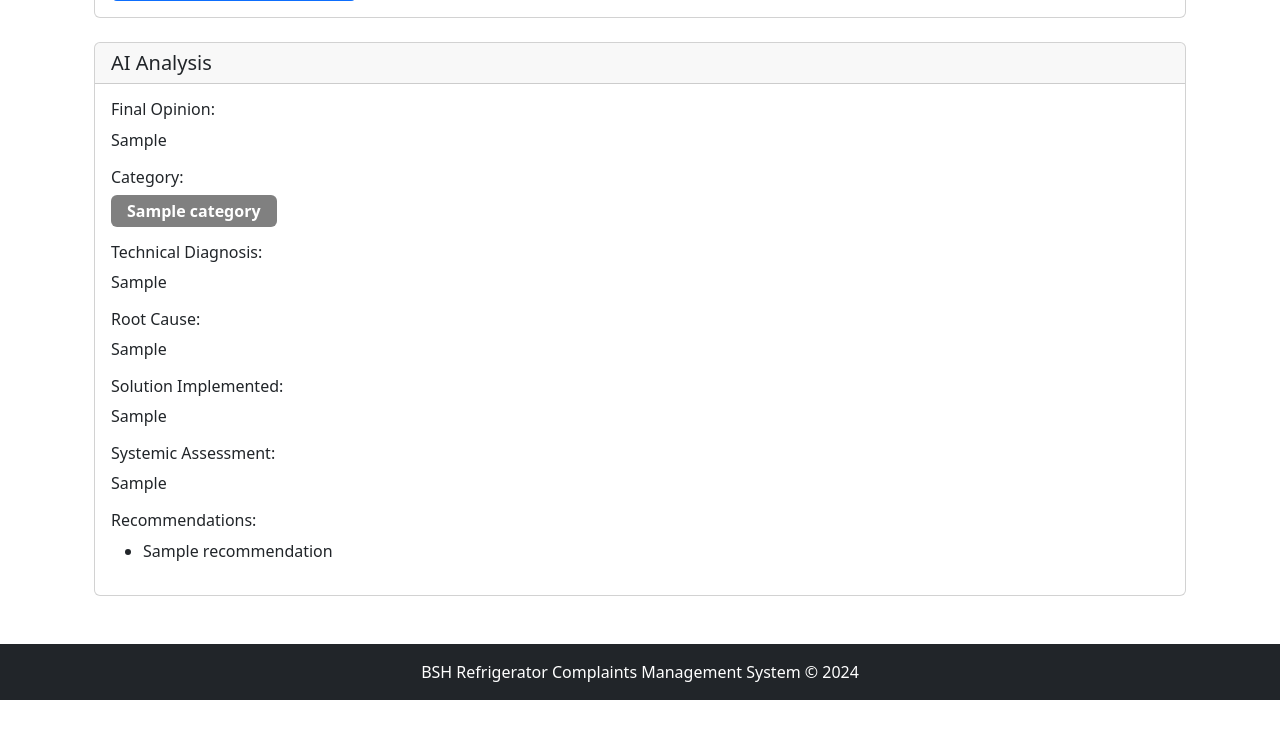
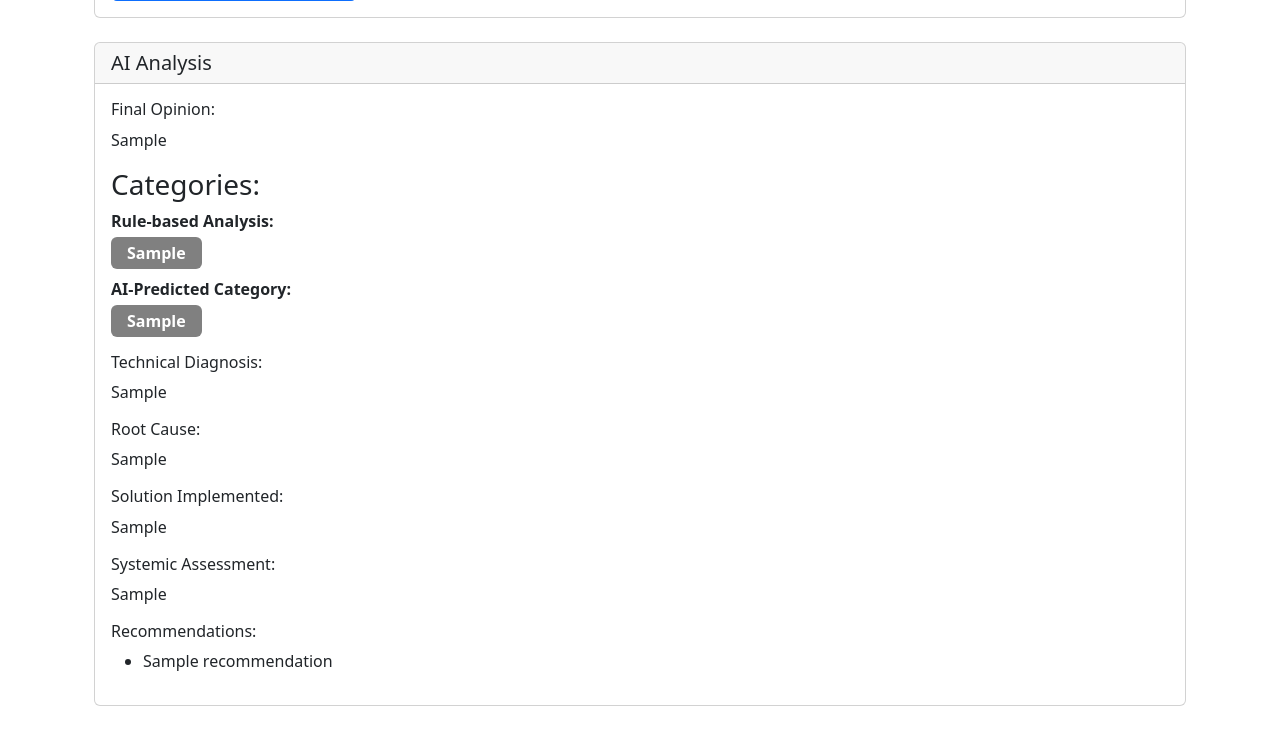
Before and after one commit to prometa-ai/demo-bsh-complaints-management, a Flask app: template templates/unified_complaint.html in a window 1280 px wide. Shown: the part 2821-3567 px from the top of the page. Before the commit the page ends 3521 px from the top, so only its background shows below. Run offline with Flask 3, Linux system fonts and the light colour scheme; the template is opened without the code that fills it: most values are stand-ins (such as "Sample title", 1, 10 or a date in 2020); some libraries are stand-ins or nearby versions.

```diff
--- a/app.py
+++ b/app.py
@@ -23,7 +23,6 @@ from markupsafe import Markup
 
 # Import OpenAI for AI analysis
 import openai
-from openai import OpenAI
 from dotenv import load_dotenv
 
 app = Flask(__name__)
@@ -63,19 +62,16 @@ app.jinja_env.globals.update(max=max, min=min)
 # Load environment variables (you'll need to create a .env file with your OpenAI API key)
 load_dotenv()
 
-# Configure OpenAI client only if API key is available
-client = None
+# Initialize OpenAI client
 if os.getenv("OPENAI_API_KEY"):
     try:
-        # Fix: Remove the problematic proxies parameter
-        openai_api_key = os.getenv("OPENAI_API_KEY")
-        # Create a clean client without extra parameters
-        client = OpenAI(
-            api_key=openai_api_key
-        )
-        print(f"OpenAI client initialized successfully")
+        # Set the API key directly
+        openai.api_key = os.getenv("OPENAI_API_KEY")
+        print("OpenAI configuration initialized")
     except Exception as e:
-        print(f"Error initializing OpenAI client: {e}")
+        print(f"Error initializing OpenAI configuration: {e}")
+else:
+    print("No OpenAI API key found")
 
 # Helper functions
 def connect_to_db():
@@ -1101,7 +1097,8 @@ The technician's assessment of {tech_category.lower()} is supported by the diagn
     # Default response with the determined category and final opinion
     default_response = {
         "final_opinion": final_opinion,
-        "category": final_category,
+        "rule_based_category": final_category,  # Renamed from category to rule_based_category
+        "openai_category": None,  # New field for OpenAI's prediction
         "technical_diagnosis": technical_diagnosis,
         "root_cause": "Analysis of component-specific failure is needed. Refer to the technical assessment notes for initial diagnosis.",
         "solution_implemented": "See technician notes for implemented solution details.",
@@ -1127,91 +1124,13 @@ The technician's assessment of {tech_category.lower()} is supported by the diagn
         ]
 
     # If OpenAI API key is not configured or if we're testing, return default response
-    if not os.getenv("OPENAI_API_KEY"):
+    if not openai.api_key:
+        print("No OpenAI API key available, returning default response")
         return default_response
 
     try:
-        # Create a clean OpenAI client without problematic parameters
-        api_client = OpenAI(api_key=os.getenv("OPENAI_API_KEY"))
-
-        # Prepare the data for the AI model
-        complaint_summary = f"""
-        Customer: {complaint_data['customerInformation']['fullName']}
-        Product: {complaint_data['productInformation']['modelNumber']}
-        Serial Number: {complaint_data['productInformation']['serialNumber']}
-        Purchase Date: {complaint_data['productInformation']['dateOfPurchase']}
-        Warranty Status: {complaint_data['warrantyInformation']['warrantyStatus']}
-        Warranty Expiration: {complaint_data['warrantyInformation']['warrantyExpirationDate']}
-        Problem Types: {', '.join(complaint_data['complaintDetails']['natureOfProblem'])}
-        Problem Description: {complaint_data['complaintDetails']['detailedDescription']}
-        Date First Occurred: {complaint_data['complaintDetails']['problemFirstOccurrence']}
-        Frequency: {complaint_data['complaintDetails']['frequency']}
-        Environmental Conditions:
-        - Room Temperature: {complaint_data['environmentalConditions']['roomTemperature']}
-        - Ventilation: {complaint_data['environmentalConditions']['ventilation']}
-        - Recent Changes: {complaint_data['environmentalConditions']['recentEnvironmentalChanges']}
-        Customer Service Notes: {complaint_data['serviceRepresentativeNotes']['initialAssessment']}
-        Immediate Actions Taken: {complaint_data['serviceRepresentativeNotes']['immediateActionsTaken']}
-        Service Rep Recommendations: {complaint_data['serviceRepresentativeNotes']['recommendations']}
-        """
-
-        tech_notes_summary = ""
-        if technical_notes:
-            for i, (_, _, note_data) in enumerate(technical_notes):
-                tech_notes_summary += f"""
-                --- TECHNICAL NOTE {i+1} ---
-                Technician: {note_data.get('technicianName', 'Unknown')}
-                Visit Date: {note_data.get('visitDate', 'Unknown')}
-
-                ERROR CODE/SYMPTOM CODE: {note_data.get('technicalAssessment', {}).get('faultDiagnosis', 'Not provided')}
-
-                FAULTY PARTS:
-                Components Inspected: {', '.join(note_data.get('technicalAssessment', {}).get('componentInspected', ['None']))}
-                Parts Replaced: {', '.join(note_data.get('partsReplaced', ['None']))}
-
-                Root Cause: {note_data.get('technicalAssessment', {}).get('rootCause', 'Not provided')}
-                Solution: {note_data.get('technicalAssessment', {}).get('solutionProposed', 'Not provided')}
-
-                WORK EXECUTED: {note_data.get('repairDetails', 'Not provided')}
-
-                Follow-up Required: {"Yes" if note_data.get('followUpRequired') else "No"}
-                Follow-up Notes: {note_data.get('followUpNotes', 'None')}
-                Customer Satisfaction: {note_data.get('customerSatisfaction', 'Not rated')} out of 5
-                """
-
-        # Call OpenAI API with the most appropriate category and detailed prompt
-        consistency_note = ""
-        if has_inconsistency:
-            consistency_note = f"""
-            IMPORTANT: There is a SIGNIFICANT INCONSISTENCY between what the customer reported and what the technician found.
-
-            Customer reported: {customer_category}
-            Technician found: {tech_category}
-
-            Your analysis MUST address this inconsistency and explain:
-            1. Why the customer might perceive the issue differently than the technical reality
-            2. How the technical issue identified could cause the symptoms the customer described
-            3. What this means for the repair approach
-            """
-
-            # Enhanced consistency note for the lighting vs fan motor case
-            if "LIGHT" in customer_category and "FAN" in tech_category:
-                consistency_note = f"""
-                IMPORTANT: There is a specific type of inconsistency between what the customer reported (lighting issues) and what the technician found (fan motor problems).
-
-                Customer reported: {customer_category}
-                Technician found: {tech_category}
-
-                This is a common case in BSH-R8480 models where fan motor electrical issues cause lighting problems. Your analysis MUST:
-
-                1. Explain the electrical connection between the fan motor circuit and lighting system in this model
-                2. Detail how moisture-related fan motor issues can cause voltage fluctuations affecting lights
-                3. Clarify why replacing the fan motor is the correct solution rather than just replacing lights
-                4. Provide guidance on explaining this technical relationship to the customer
-                5. Recommend design improvements to prevent this issue in future models
-                """
-
-        response = api_client.chat.completions.create(
+        print("Attempting to call OpenAI API...")
+        response = openai_client.chat.completions.create(
             model="gpt-4o",
             messages=[
                 {"role": "system", "content": f"""You are the senior technical quality analyst for BSH Home Appliances (Bosch, Siemens, Gaggenau).
@@ -1224,7 +1143,20 @@ The technician's assessment of {tech_category.lower()} is supported by the diagn
 
                 Your task is to provide a HIGHLY SPECIFIC and TECHNICAL analysis focused primarily on the actual technical issue. You must connect the customer's complaint with the technician's findings.
 
-                YOU MUST use this EXACT CATEGORY in your analysis: {final_category}
+                YOU MUST use one of these EXACT CATEGORIES in your analysis:
+                - NOISY GAS INJECTION
+                - COMPRESSOR NOISE ISSUE
+                - COMPRESSOR NOT COOLING
+                - DIGITAL PANEL MALFUNCTION
+                - LIGHTING ISSUES
+                - DOOR SEAL FAILURE
+                - ICE MAKER FAILURE
+                - REFRIGERANT LEAK
+                - EVAPORATOR FAN MALFUNCTION
+                - DEFROST SYSTEM FAILURE
+                - WATER DISPENSER PROBLEM
+                - DRAINAGE SYSTEM CLOG
+                - OTHER ISSUES
 
                 Each analysis must include:
 
@@ -1239,7 +1171,7 @@ The technician's assessment of {tech_category.lower()} is supported by the diagn
 
                 Organize your highly technical response with these labels:
                 - FINAL OPINION: (Identify the technical issue with model-specific details and address any inconsistency)
-                - CATEGORY: {final_category}
+                - CATEGORY: (Choose ONE category from the list above that best matches your analysis)
                 - TECHNICAL DIAGNOSIS: (Detailed technical assessment with component-level analysis)
                 - ROOT CAUSE: (Engineering explanation of the specific failure mechanism)
                 - SOLUTION IMPLEMENTED: (Detailed technical repair procedures performed)
@@ -1250,13 +1182,14 @@ The technician's assessment of {tech_category.lower()} is supported by the diagn
                 {"role": "user", "content": f"Provide a highly technical quality analysis for this refrigerator case:\n\n### COMPLAINT INFORMATION:\n{complaint_summary}\n\n### TECHNICAL ASSESSMENT AND SERVICE NOTES:\n{tech_notes_summary or 'No technical notes available yet.'}"}
             ]
         )
+        print("OpenAI API call successful")
 
         # Extract the AI-generated content
         ai_text = response.choices[0].message.content
 
         # Extract sections (more robust parsing)
         final_opinion = ""
-        category = final_category  # Default to our pre-determined category
+        openai_category = None  # Initialize OpenAI's category prediction
         technical_diagnosis = ""
         root_cause = ""
         solution_implemented = ""
@@ -1268,10 +1201,14 @@ The technician's assessment of {tech_category.lower()} is supported by the diagn
             if "FINAL OPINION:" in section:
                 final_opinion = section.replace("FINAL OPINION:", "").strip()
             elif "CATEGORY:" in section:
-                # Only use AI category if it's not empty, otherwise keep our default
-                ai_category = section.replace("CATEGORY:", "").strip()
-                if ai_category:
-                    category = ai_category
+                # Extract OpenAI's category prediction
+                category_text = section.replace("CATEGORY:", "").strip()
+                # Clean up the category text and remove any notes about inconsistency
+                if "(INCONSISTENT" in category_text:
+                    openai_category = category_text[:category_text.find("(INCONSISTENT")].strip()
+                else:
+                    openai_category = category_text.strip()
+                print(f"Extracted OpenAI category: {openai_category}")  # Debug print
             elif "TECHNICAL DIAGNOSIS:" in section:
                 technical_diagnosis = section.replace("TECHNICAL DIAGNOSIS:", "").strip()
             elif "ROOT CAUSE:" in section:
@@ -1297,7 +1234,8 @@ The technician's assessment of {tech_category.lower()} is supported by the diagn
 
         analysis = {
             "final_opinion": final_opinion if final_opinion else default_response["final_opinion"],
-            "category": category,
+            "rule_based_category": final_category,  # Our rule-based category
+            "openai_category": openai_category,  # OpenAI's predicted category
             "technical_diagnosis": technical_diagnosis if technical_diagnosis else default_response["technical_diagnosis"],
             "root_cause": root_cause if root_cause else default_response["root_cause"],
             "solution_implemented": solution_implemented if solution_implemented else default_response["solution_implemented"],
--- a/templates/unified_complaint.html
+++ b/templates/unified_complaint.html
@@ -360,8 +360,24 @@
                         <h6>Final Opinion:</h6>
                         <p>{{ ai_analysis.final_opinion }}</p>
 
-                        <h6>Category:</h6>
-                        <p><span class="badge" style="background-color: {{ config['CATEGORY_COLORS'].get(ai_analysis.category, '#808080') }}; color: white; font-size: 1rem; padding: 0.5rem 1rem;">{{ ai_analysis.category }}</span></p>
+                        <h3>Categories:</h3>
+                        <div class="mb-3">
+                            <div class="mb-2">
+                                <strong>Rule-based Analysis:</strong>
+                                <div class="mt-1">
+                                    <span class="badge" style="background-color: {{ config['CATEGORY_COLORS'].get(ai_analysis.rule_based_category, '#808080') }}; color: white; font-size: 1rem; padding: 0.5rem 1rem;">{{ ai_analysis.rule_based_category }}</span>
+                                </div>
+                            </div>
+
+                            {% if ai_analysis.openai_category %}
+                            <div class="mt-2">
+                                <strong>AI-Predicted Category:</strong>
+                                <div class="mt-1">
+                                    <span class="badge" style="background-color: {{ config['CATEGORY_COLORS'].get(ai_analysis.openai_category, '#808080') }}; color: white; font-size: 1rem; padding: 0.5rem 1rem;">{{ ai_analysis.openai_category }}</span>
+                                </div>
+                            </div>
+                            {% endif %}
+                        </div>
 
                         <h6>Technical Diagnosis:</h6>
                         <p>{{ ai_analysis.technical_diagnosis|nl2br }}</p>
```
